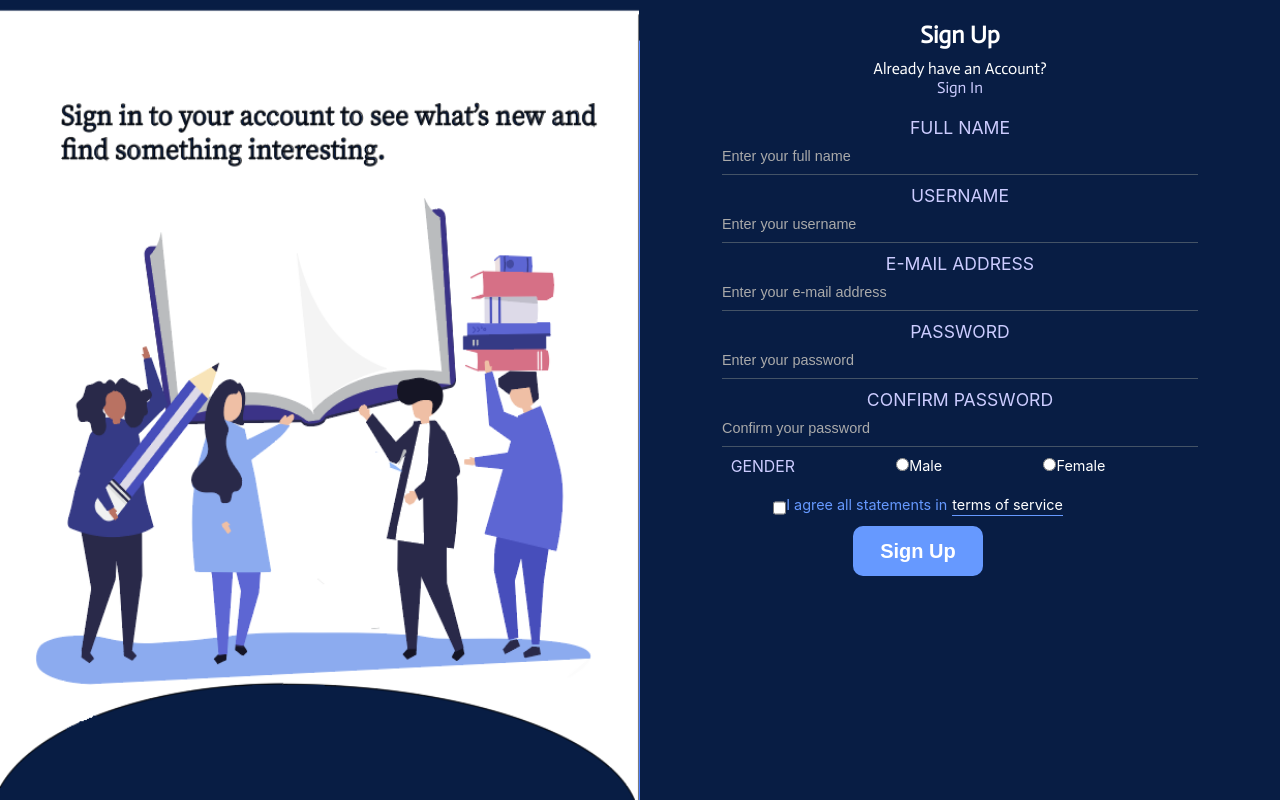
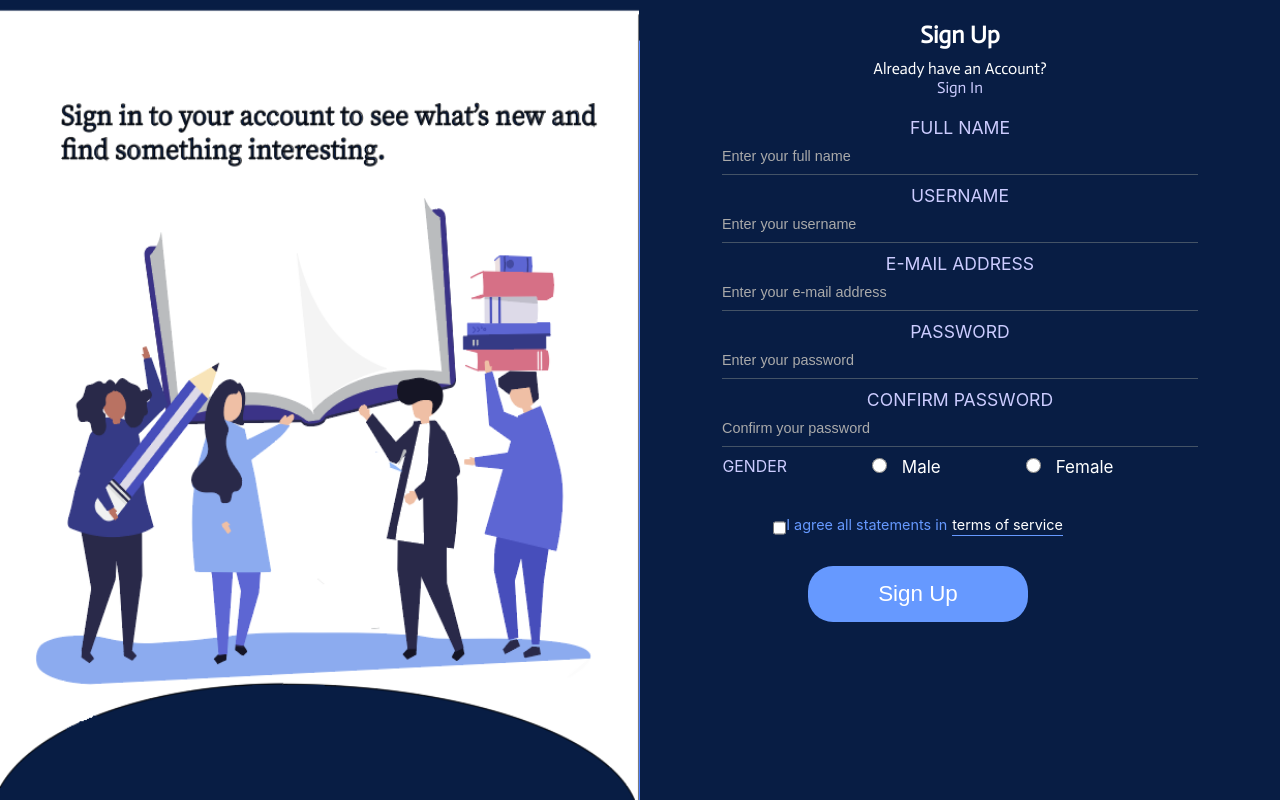
Before and after one commit to LDavti/ProjectBoovie, a React (Create React App) app: page /signup in a window 1280 px wide. Built offline with nearby package versions, Linux system fonts and the light colour scheme; a web font is replaced by a local one.

Commit message:
sign up changes

```diff
--- a/src/Components/SignUp.css
+++ b/src/Components/SignUp.css
@@ -65,9 +65,7 @@
 
 /*Form Section*/
 
-/*.form_all {*/
 
-/*}*/
 
 .form_field {
     margin-bottom:  10px;
@@ -109,15 +107,19 @@
     color: white;
     font-size: 0.9em;
     padding-bottom: 10px;
-
 }
 .radio_gender{
     display: block;
     text-transform: uppercase;
     font-size: 1.1em;
     color: #ccccff;
+    margin-bottom: 20px;
 }
-
+.malefemaleText
+{
+    margin-left: 15px;
+    font-size: 17px;
+}
 .form_field_checkbox{
     display: flex;
     justify-content: center;
@@ -130,16 +132,26 @@
     width: 85%;
 }
 .formfield_button {
+    margin-top: 20px;
     background-color: #6699ff;
     color: white;
     border: none;
     outline: none;
-    border-radius: 10px;
+    border-radius: 25px;
+    padding: 15px 70px;
+    font-size: 1.4em;
+    transition-duration: 0.4s;
+    cursor: pointer;
+
+
+}
+
+
+.formfield_button:hover
+{
+    box-shadow: 0 12px 16px 0 rgba(0,0,0,0.24),0 17px 50px 0 rgba(0,0,0,0.19);
     font-size: 20px;
-    font-weight: bold;
-    cursor: pointer;
-    width: 130px;
-    height: 50px;
+  color:  #081d44;
 }
 
 .checkbox_label {
--- a/src/Components/SignUp.js
+++ b/src/Components/SignUp.js
@@ -1,5 +1,5 @@
 import React, {Component} from 'react';
-import {Link} from "react-router-dom";
+import {Link, NavLink} from "react-router-dom";
 import './SignUp.css';
 import signupimg from "../signupimages/signupimg.png";
 
@@ -11,20 +11,25 @@ class SignUp extends Component {
             password: "",
             confirm: "",
             name: "",
-            username: ""
+            username: "",
+            hasAgreed : false
+
         };
 
     }
 
     handleChange = (e) => {
-        let target = e.target;
-        let value = target.type === 'checkbox' ? target.checked : target.value;
-        let name = target.name;
+        const target = e.target;
+        const value = target.type === 'checkbox' ? target.checked : target.value;
+        const name = target.name;
+    console.log(value)
+        this.setState({
+          [name]: value
+        });
+        console.log(value)
+      }
 
-        this.setState({
-            [name]: value
-        });
-    };
+
 
     handleSubmit = (e) => {
         e.preventDefault();
@@ -60,7 +65,7 @@ class SignUp extends Component {
                                 </div>
                                 <div className="form_field">
                                     <label className="form_field_label" htmlFor="Username">Username</label>
-                                    <input type="text" name="username" className="form_field_input" id="Username"
+                                    <input type="text" name="username" className="form_field_input"
                                            placeholder="Enter your username"
                                            value={this.state.username}
                                            onChange={this.handleChange}/>
@@ -90,25 +95,28 @@ class SignUp extends Component {
                                 <div className="form_field">
                                     <div className="form_for_radio">
                                        <span className="radio_gender">Gender</span>
-                                        <div>
-                                            <input type="radio" id="male" name="human" value="Ashot" />
-                                            <label htmlFor="male">Male</label>
+                                        <div >
+                                            <input type="radio" id="male" name="human"
+                                             style = {{width : "15px", height : "15px"}}/>
+                                            <label htmlFor="male" className = "malefemaleText">Male</label>
                                         </div>
                                         <div>
-                                            <input type="radio" id="female" name="human" value="Anahit"/>
-                                            <label htmlFor="female">Female</label>
+                                            <input type="radio" id="female" name="human"
+                                            style = {{width : "15px", height : "15px"}}/>
+                                            <label htmlFor="female" className = "malefemaleText">Female</label>
                                         </div>
                                     </div>
                                 </div>
                                 <div className="form_field_checkbox">
-                                    <input className="checkbox_field" id="policy_terms" type="checkbox" name="hasAgreed"/>
+                                    <input className="checkbox_field" id="policy_terms" type = 'checkbox' name="hasAgreed" checked={this.state.hasAgreed} onChange={this.handleChange} />
                                     <label className="checkbox_label" htmlFor="policy_terms">
                                          I agree all statements in
-                                        <Link to="/" className="form_field_termslink">terms of service</Link>
+                                        <Link to="" className="form_field_termslink">terms of service</Link>
                                     </label>
                                 </div>
                                 <div className="form_field_submit">
-                                    <button className="formfield_button mr-20">Sign Up</button>
+                                    <button className="formfield_button mr-20" name = "button" disabled = {!this.state.hasAgreed}
+                                     >Sign Up</button>
                                 </div>
                             </form>
                         </div>
```
